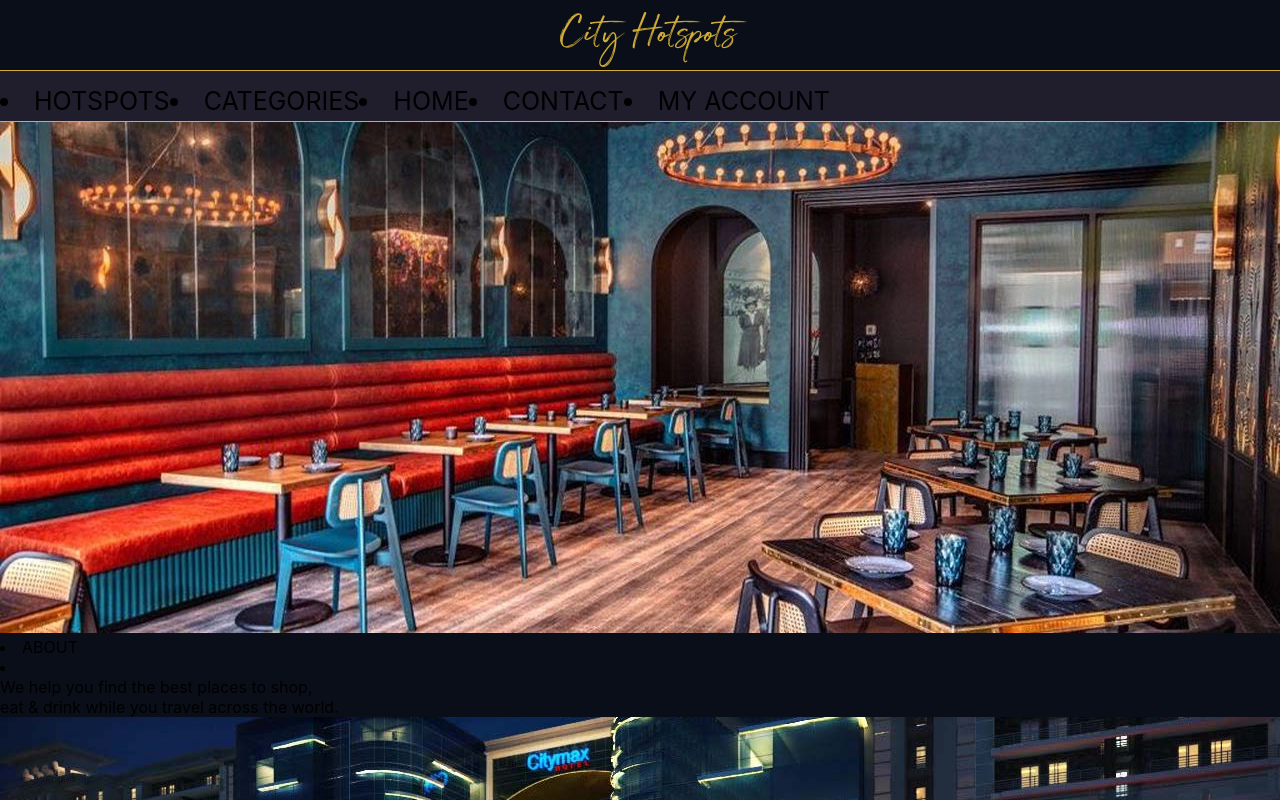
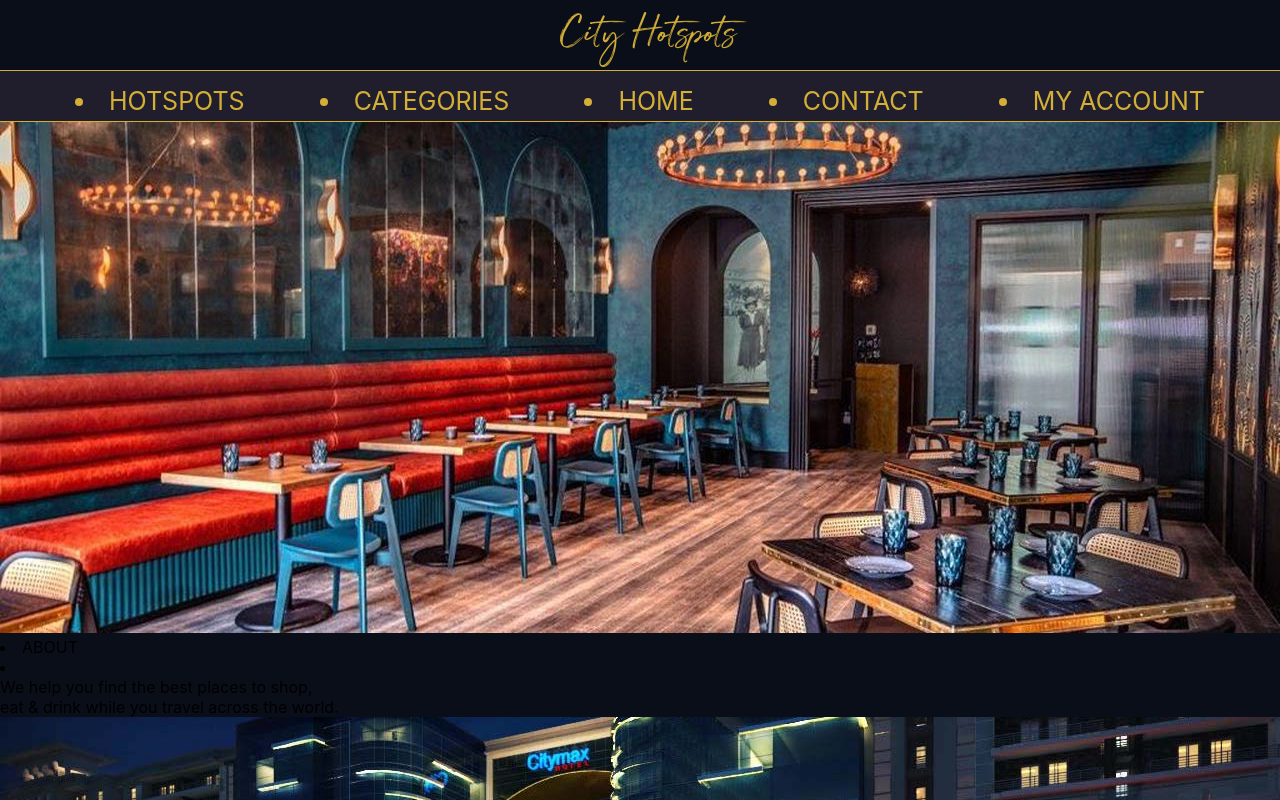
Before and after one commit to devefe1/cityhotspots, a React (Create React App) app in the folder cityhotspots/: page / in a window 1280 px wide. Shown: the top 800 px of the page. Built offline with nearby package versions, Linux system fonts and the light colour scheme.

Commit message:
push css

```diff
--- a/cityhotspots/src/App.css
+++ b/cityhotspots/src/App.css
@@ -31,4 +31,6 @@ body{
   display: flex;
   font-size: 25px;
   padding-top: 15px;
+  color: #D4AF37;
+  justify-content: space-evenly;
 }
```
